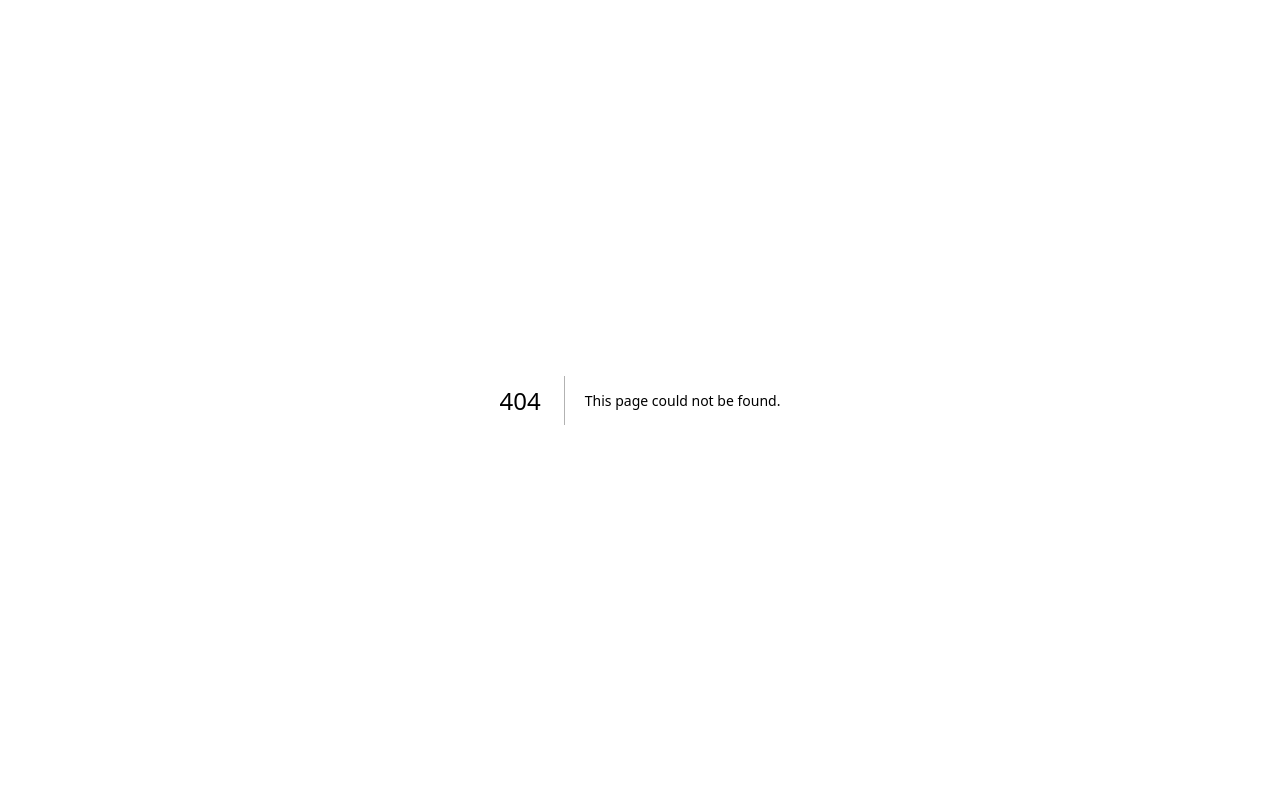
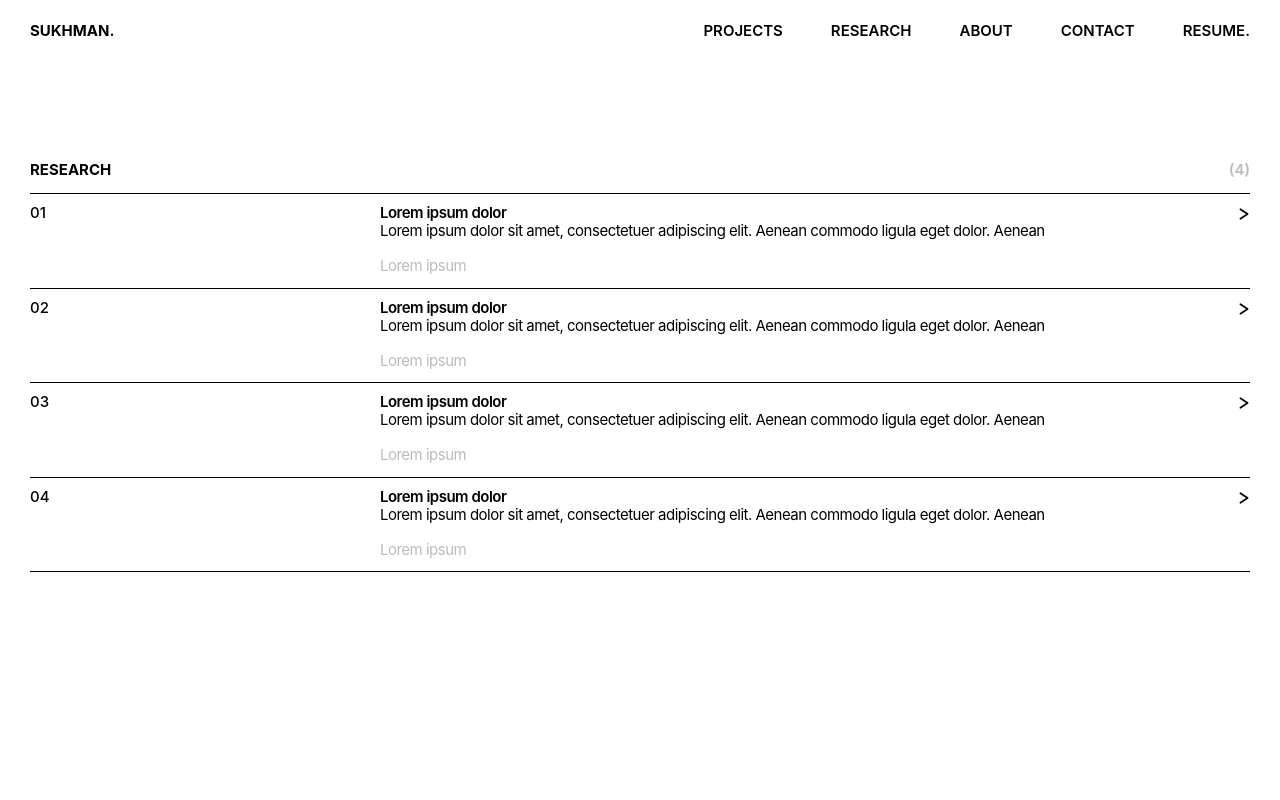
Before and after one commit to sukhman0402/portfolio-website, a Next.js app: page /research in a window 1280 px wide. Before the commit this address had no page. Shown: the top 800 px of the page. Built offline with nearby package versions, Linux system fonts and the light colour scheme.

Commit message:
Create page.js

```diff
--- /dev/null
+++ b/src/app/research/page.js
@@ -0,0 +1,38 @@
+import Header from "@/components/Header";
+import Footer from "@/components/Footer";
+import ResearchRow from "@/components/ResearchRow";
+import { research } from "@/lib/data";
+
+export const metadata = {
+  title: "Research — Sukhman",
+};
+
+// Research — All page (design.md §4, extended 2026-09-03). Mirrors
+// src/app/projects/page.js exactly: same heading/count row, same
+// max-w-[1440px]/px-5/pt-16/md:pt-24 outer spacing, same border-b divider
+// pattern. Uses ResearchRow (not ProjectRow) since Research rows are plain
+// direct links, not expand-in-place cards — see ResearchRow.js.
+export default function ResearchPage() {
+  return (
+    <>
+      <Header base="/" />
+      <main className="flex-1">
+        <div className="mx-auto max-w-[1440px] px-5 pt-16 sm:px-[30px] md:pt-24">
+          <div className="flex items-baseline justify-between border-b border-black pb-3">
+            <h1 className="font-bold uppercase tracking-normal">Research</h1>
+            <span className="font-semibold uppercase tracking-normal text-muted">
+              ({research.length})
+            </span>
+          </div>
+
+          <div>
+            {research.map((item) => (
+              <ResearchRow key={item.slug} item={item} />
+            ))}
+          </div>
+        </div>
+      </main>
+      <Footer />
+    </>
+  );
+}
```
